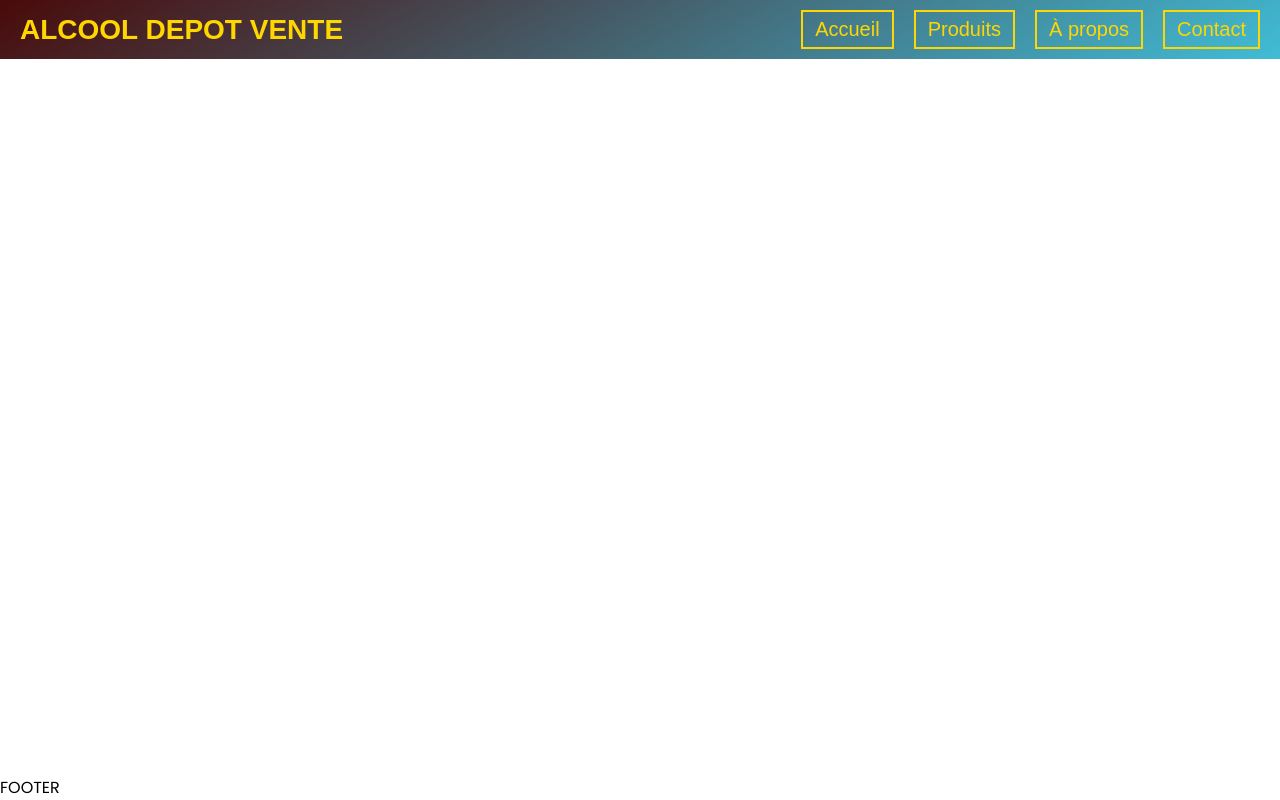
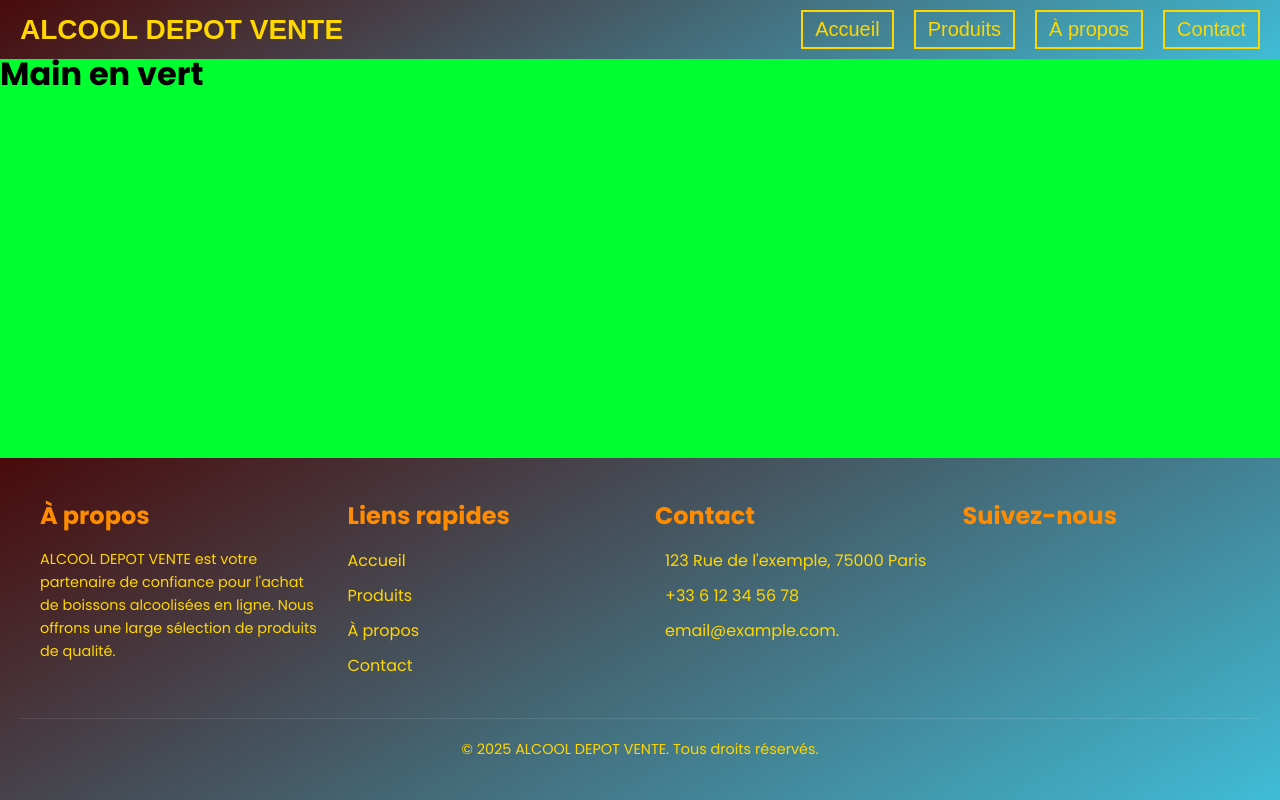
Before and after one commit to objectifMH/adp, an Angular app in the folder ADP/: page / in a window 1280 px wide. Built offline with nearby package versions, Linux system fonts and the light colour scheme.

Commit message:
feat: footer

```diff
--- a/ADP/src/app/app.component.html
+++ b/ADP/src/app/app.component.html
@@ -1,7 +1,7 @@
 <div class="site-container">
-  <app-header />
+  <app-header></app-header>
   <main class="main-content">
-    <h1>Main</h1>
+    <h1>Main en vert</h1>
   </main>
-  FOOTER
+  <app-footer />
 </div>
--- a/ADP/src/app/app.component.ts
+++ b/ADP/src/app/app.component.ts
@@ -1,10 +1,11 @@
 import { Component } from '@angular/core';
 import { RouterOutlet } from '@angular/router';
 import { HeaderComponent } from './shared/components/header/header.component';
+import { FooterComponent } from './shared/components/footer/footer.component';
 
 @Component({
   selector: 'app-root',
-  imports: [RouterOutlet, HeaderComponent],
+  imports: [RouterOutlet, HeaderComponent, FooterComponent],
   templateUrl: './app.component.html',
   styleUrl: './app.component.scss',
 })
--- a/ADP/src/app/shared/components/footer/footer.component.html
+++ b/ADP/src/app/shared/components/footer/footer.component.html
@@ -1 +1,48 @@
-<p>footer works!</p>
+<footer class="footer">
+    <div class="footer-content">
+        <!-- Section À propos -->
+        <div class="footer-section">
+            <h3>À propos</h3>
+            <p>ALCOOL DEPOT VENTE est votre partenaire de confiance pour l'achat de boissons alcoolisées en ligne. Nous
+                offrons une large sélection de produits de qualité.</p>
+        </div>
+
+        <!-- Section Liens rapides -->
+        <div class="footer-section">
+            <h3>Liens rapides</h3>
+            <ul>
+                <li><a href="#">Accueil</a></li>
+                <li><a href="#">Produits</a></li>
+                <li><a href="#">À propos</a></li>
+                <li><a href="#">Contact</a></li>
+            </ul>
+        </div>
+
+        <!-- Section Contact -->
+        <div class="footer-section">
+            <h3>Contact</h3>
+            <ul>
+                <li><i class="fas fa-map-marker-alt"></i> 123 Rue de l'exemple, 75000 Paris</li>
+                <li><i class="fas fa-phone"></i> +33 6 12 34 56 78</li>
+                <li><i class="fas fa-envelope"></i> email&#64;example.com.
+                </li>
+            </ul>
+        </div>
+
+        <!-- Section Réseaux sociaux -->
+        <div class="footer-section">
+            <h3>Suivez-nous</h3>
+            <div class="social-icons">
+                <a href="#" aria-label="Facebook"><i class="fab fa-facebook-f"></i></a>
+                <a href="#" aria-label="Twitter"><i class="fab fa-twitter"></i></a>
+                <a href="#" aria-label="Instagram"><i class="fab fa-instagram"></i></a>
+                <a href="#" aria-label="LinkedIn"><i class="fab fa-linkedin-in"></i></a>
+            </div>
+        </div>
+    </div>
+
+    <!-- Copyright -->
+    <div class="footer-bottom">
+        <p>&copy; 2025 ALCOOL DEPOT VENTE. Tous droits réservés.</p>
+    </div>
+</footer>
--- a/ADP/src/app/shared/components/footer/footer.component.scss
+++ b/ADP/src/app/shared/components/footer/footer.component.scss
@@ -0,0 +1,118 @@
+// Mixins
+@mixin flex-center($direction: row) {
+  display: flex;
+  justify-content: center;
+  align-items: center;
+  flex-direction: $direction;
+}
+
+@mixin respond-to($breakpoint) {
+  @if $breakpoint == mobile {
+    @media (max-width: 767px) {
+      @content;
+    }
+  } @else if $breakpoint == tablet {
+    @media (min-width: 768px) and (max-width: 1023px) {
+      @content;
+    }
+  } @else if $breakpoint == desktop {
+    @media (min-width: 1024px) {
+      @content;
+    }
+  }
+}
+
+// Styles du footer
+.footer {
+  background: linear-gradient(
+    150deg,
+    var(--primary-color),
+    var(--primary-color-gradient)
+  );
+  color: var(--secondary-color);
+  padding: 40px 20px;
+  font-family: Arial, sans-serif;
+
+  .footer-content {
+    @include flex-center(row);
+    align-items: baseline;
+    flex-wrap: wrap;
+    gap: 30px;
+    max-width: 1200px;
+    margin: 0 auto;
+
+    @include respond-to(mobile) {
+      @include flex-center(column);
+      text-align: center;
+    }
+  }
+
+  .footer-section {
+    flex: 1;
+    min-width: 200px;
+
+    h3 {
+      font-size: 1.5rem;
+      margin-bottom: 15px;
+      color: var(--accent-color);
+    }
+
+    p {
+      font-size: 0.9rem;
+      line-height: 1.6;
+      color: var(--secondary-color);
+    }
+
+    ul {
+      list-style: none;
+      padding: 0;
+
+      li {
+        margin-bottom: 10px;
+
+        a {
+          color: var(--secondary-color);
+          text-decoration: none;
+          transition: color 0.3s ease;
+
+          &:hover {
+            color: var(--accent-color);
+          }
+        }
+
+        i {
+          margin-right: 10px;
+          color: var(--accent-color);
+        }
+      }
+    }
+
+    .social-icons {
+      @include flex-center(row);
+      gap: 15px;
+
+      a {
+        color: var(--secondary-color);
+        font-size: 1.2rem;
+        transition: color 0.3s ease;
+
+        &:hover {
+          color: var(--accent-color);
+        }
+      }
+    }
+  }
+
+  .footer-bottom {
+    text-align: center;
+    margin-top: 30px;
+    padding-top: 20px;
+    border-top: 1px solid rgba(255, 255, 255, 0.1);
+
+    p {
+      font-size: 0.9rem;
+      margin: 0;
+      color: var(--secondary-color);
+    }
+  }
+}
--- a/ADP/src/app/shared/components/header/header.component.html
+++ b/ADP/src/app/shared/components/header/header.component.html
@@ -24,6 +24,7 @@
         <a href="#">Produits</a>
         <a href="#">À propos</a>
         <a href="#">Contact</a>
+
     </nav>
 
     <!-- <button class="button">Acheter : +33 6 13 34 23 82</button> -->
--- a/ADP/src/styles.scss
+++ b/ADP/src/styles.scss
@@ -23,6 +23,8 @@ body {
 
 .main-content {
   flex: 1;
+  margin-top: 50px;
+  background-color: #00ff31;
 }
 
 :root {
```
